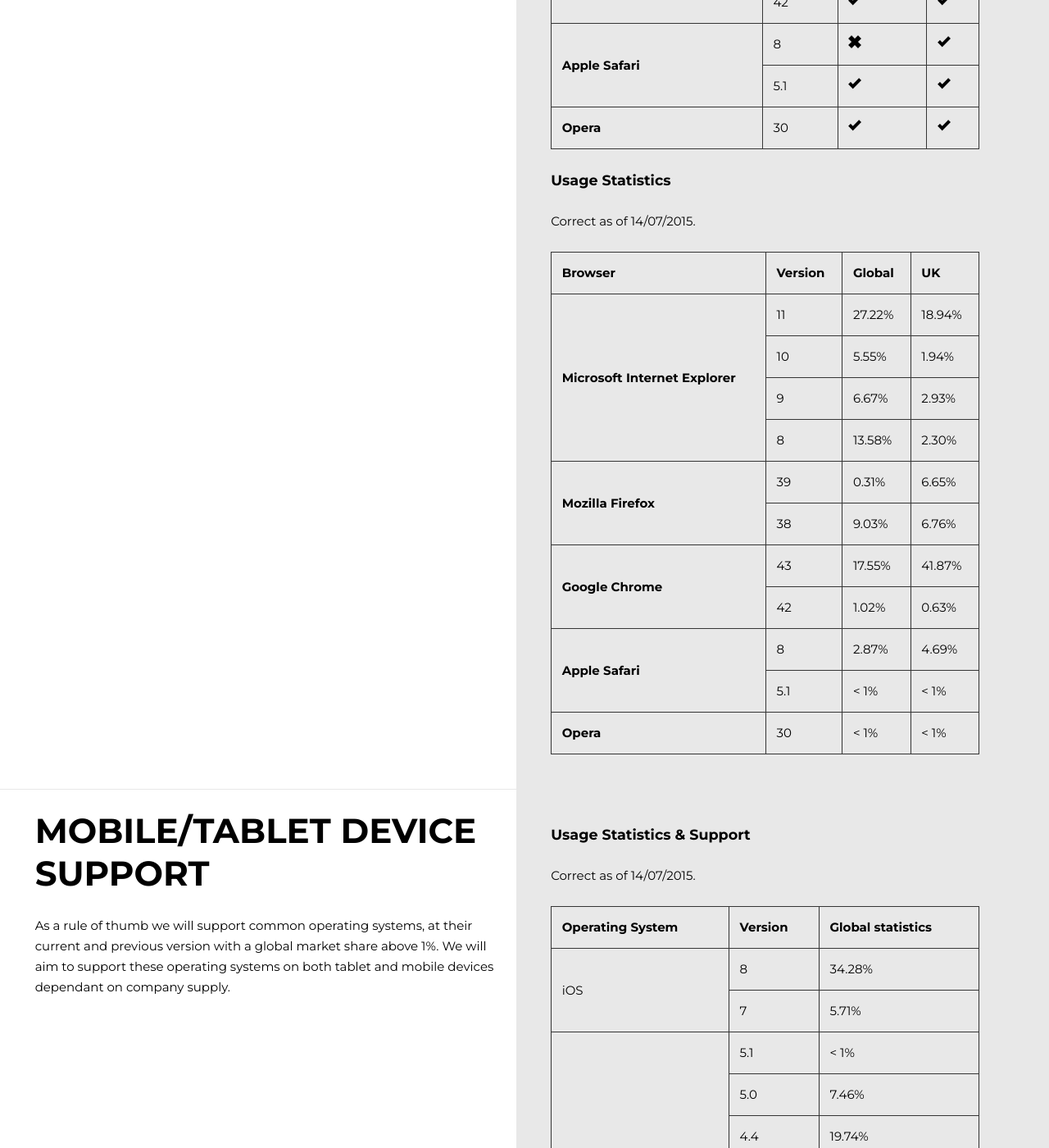
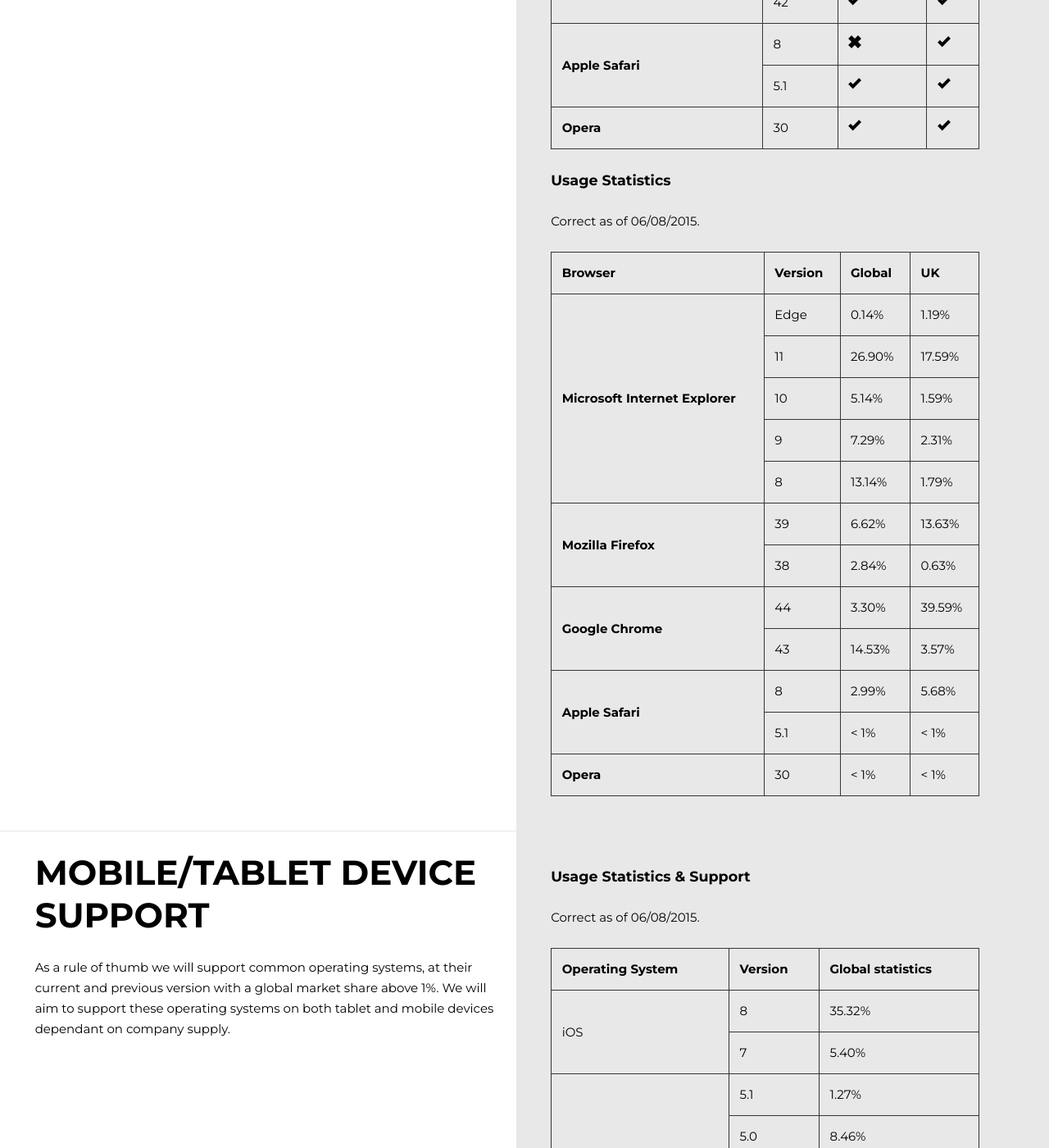
Before and after one commit to creativejar/guidelines, a Jekyll site: the page built from testing/index.html, in a window 1280 px wide and 1400 px high, scrolled down 1701 px. Shown: the whole window at 82% size. Built offline with Jekyll 4.4.1, drawn with Linux system fonts in a browser that asks for light colours; some of the changed text lies outside the part shown.

Commit message:
Updated browser stats

```diff
--- a/testing/index.html
+++ b/testing/index.html
@@ -107,7 +107,7 @@
 			</tbody>
 		</table>
 		<h3>Usage Statistics</h3>
-		<p>Correct as of <time>14/07/2015</time>.</p>
+		<p>Correct as of <time>06/08/2015</time>.</p>
 		<table>
 			<tbody>
 				<tr>
@@ -117,53 +117,58 @@
 					<th scope="col">UK</th>
 				</tr>
 				<tr>
-					<th rowspan="4" scope="row">Microsoft Internet Explorer</th>
+					<th rowspan="5" scope="row">Microsoft Internet Explorer</th>
+					<td>Edge</td>
+					<td>0.14%</td>
+					<td>1.19%</td>
+				</tr>
+				<tr>
 					<td>11</td>
-					<td>27.22%</td>
-					<td>18.94%</td>
+					<td>26.90%</td>
+					<td>17.59%</td>
 				</tr>
 				<tr>
 					<td>10</td>
-					<td>5.55%</td>
-					<td>1.94%</td>
+					<td>5.14%</td>
+					<td>1.59%</td>
 				</tr>
 				<tr>
 					<td>9</td>
-					<td>6.67%</td>
-					<td>2.93%</td>
+					<td>7.29%</td>
+					<td>2.31%</td>
 				</tr>
 				<tr>
 					<td>8</td>
-					<td>13.58%</td>
-					<td>2.30%</td>
+					<td>13.14%</td>
+					<td>1.79%</td>
 				</tr>
 				<tr>
 					<th rowspan="2" scope="row">Mozilla Firefox</th>
 					<td>39</td>
-					<td>0.31%</td>
-					<td>6.65%</td>
+					<td>6.62%</td>
+					<td>13.63%</td>
 				</tr>
 				<tr>
 					<td>38</td>
-					<td>9.03%</td>
-					<td>6.76%</td>
+					<td>2.84%</td>
+					<td>0.63%</td>
 				</tr>
 				<tr>
 					<th rowspan="2" scope="row">Google Chrome</th>
-					<td>43</td>
-					<td>17.55%</td>
-					<td>41.87%</td>
+					<td>44</td>
+					<td>3.30%</td>
+					<td>39.59%</td>
 				</tr>
 				<tr>
-					<td>42</td>
-					<td>1.02%</td>
-					<td>0.63%</td>
+					<td>43</td>
+					<td>14.53%</td>
+					<td>3.57%</td>
 				</tr>
 				<tr>
 				<th rowspan="2" scope="row">Apple Safari</th>
 					<td>8</td>
-					<td>2.87%</td>
-					<td>4.69%</td>
+					<td>2.99%</td>
+					<td>5.68%</td>
 				</tr>
 				<tr>
 					<td>5.1</td>
@@ -187,7 +192,7 @@
 	</div>
 	<div class="l-col">
 		<h3>Usage Statistics &amp; Support</h3>
-		<p>Correct as of <time>14/07/2015</time>.</p>
+		<p>Correct as of <time>06/08/2015</time>.</p>
 		<table>
 			<tbody>
 				<tr>
@@ -198,51 +203,51 @@
 				<tr>
 					<td rowspan="2">iOS</td>
 					<td>8</td>
-					<td>34.28%</td>
+					<td>35.32%</td>
 				</tr>
 				<tr>
 					<td>7</td>
-					<td>5.71%</td>
+					<td>5.40%</td>
 				</tr>
 				<tr>
 				<td rowspan="6">Android</td>
 					<td>5.1</td>
-					<td>&lt; 1%</td>
+					<td>1.27%</td>
 				</tr>
 				<tr>
 					<td>5.0</td>
-					<td>7.46%</td>
+					<td>8.46%</td>
 				</tr
 				<tr>
 					<td>4.4</td>
-					<td>19.74%</td>
+					<td>18.86%</td>
 				</tr>
 				<tr>
 					<td>4.3</td>
-					<td>2.38%</td>
+					<td>2.27%</td>
 				</tr>
 				<tr>
 					<td>4.2</td>
-					<td>7.43%</td>
+					<td>7.85%</td>
 				</tr>
 				<tr>
 					<td>4.1</td>
-					<td>4.91%</td>
+					<td>4.54%</td>
 				</tr>
 				<tr>
 					<td>Blackberry</td>
 					<td>10</td>
-					<td>1.11%</td>
+					<td>1.16%</td>
 				</tr>
 				<tr>
 					<td>Symbian</td>
 					<td>10.1</td>
-					<td>1.42%</td>
+					<td>1.47%</td>
 				</tr>
 				<tr>
 					<td>Windows</td>
 					<td>8.1</td>
-					<td>1.58%</td>
+					<td>1.77%</td>
 				</tr>
 			</tbody>
 		</table>
```
